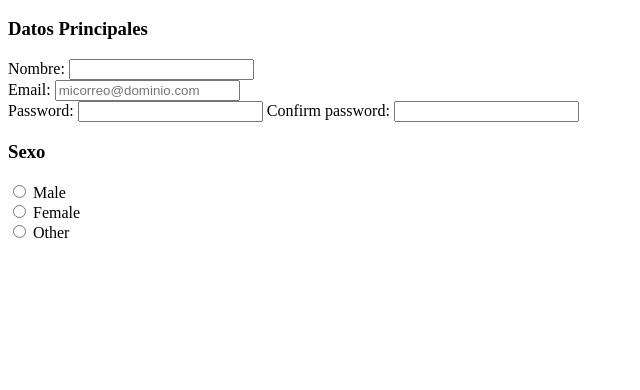
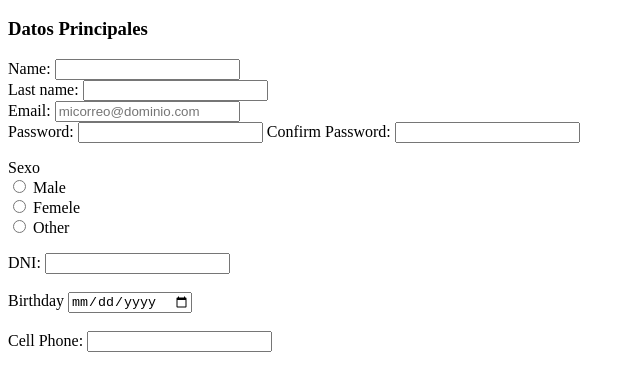
Before and after one commit to fepe15/FormularioRegistro, a plain HTML site: page index.html in a window 1280 px wide. Shown: the part 48-438 px from the top of the page, without its empty margins (0-640 px from the left). Drawn offline with Linux system fonts and the light colour scheme.

Commit message:
tipo fecha y numeros
se agrega fecha de nacimiento, dni, telefono

```diff
--- a/index.html
+++ b/index.html
@@ -7,8 +7,11 @@
 
 <form>
 	<h3>Datos Principales</h3>
-	<label for="text">Nombre:</label>
-	<input type="text" name:"user_name"> <br>
+	<label for="text">Name:</label>
+	<input type="text" name:"name"> <br>
+
+	<label for="text">Last name:</label>
+	<input type="text" name:"last name"> <br>
 
 	<label for"mail">Email:</label>
 	<input type= "email" name:"user_mail" placeholder="micorreo@dominio.com" requerid/><br>
@@ -16,19 +19,27 @@
 	<label for="text">Password:</label>
 	<input type="password" id="password" name="user_password">
 
-	<label for="text">Confirm password:</label>
+	<label for="text">Confirm Password:</label>
 	<input type="password" id="password" name="user_password">
 </form>
 
 <form >
-<h3>Sexo</h3>
-  <input type="radio" name="gender" value="male"> Male<br>
-  <input type="radio" name="gender" value="female"> Female<br>
-  <input type="radio" name="gender" value="other"> Other
+	Sexo <br>
+  	<input type="radio" name="gender" value="male"> Male<br>
+  	<input type="radio" name="gender" value="female"> Femele<br>
+  	<input type="radio" name="gender" value="other"> Other
 </form>
 
+<form>
+	<label for="number">DNI:</label>
+	<input type="number" id="dni" name="dni"> <br><br>
 
+  	<label for="date">Birthday</label>
+  	<input type="date" name="bday"> <br><br>
 
+	<label for="number">Cell Phone:</label>
+	<input type="number" id="cell phone" name="cel phone">
+</form>
 
 </body>
 </html>
```
